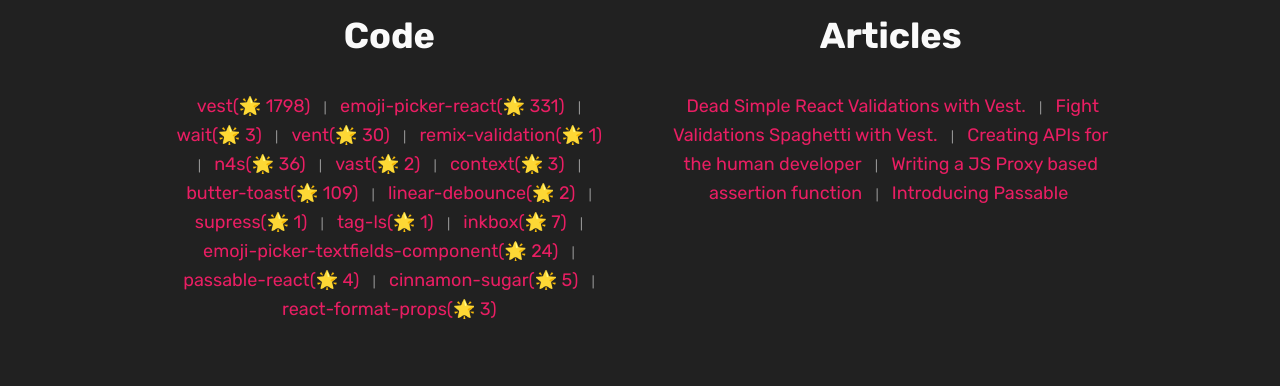
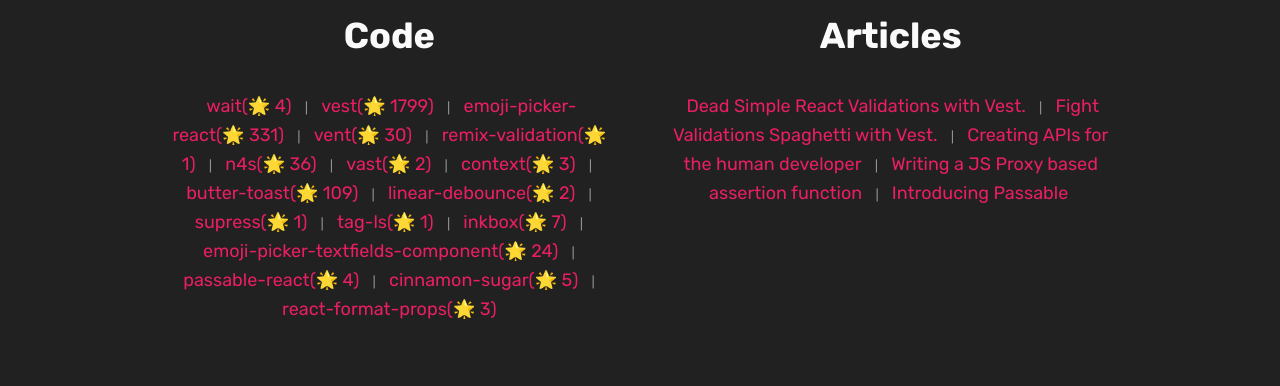
Before and after one commit to ealush/ealush.github.io, a website: page index.html in a window 1280 px wide. Shown: the part 714-1100 px from the top of the page. Drawn offline with Linux system fonts and the light colour scheme; a script that the page names is missing.

Commit message:
oops, forgot to add the file

```diff
--- a/index.html
+++ b/index.html
@@ -24,11 +24,11 @@
             <h2 class="center">Code</h2>
             <ul class="center links">
             <li>
-                  <a href="https://github.com/ealush/vest" target="_blank" rel="noopener noreferrer">vest(🌟 1798)</a>
+                  <a href="https://github.com/ealush/wait" target="_blank" rel="noopener noreferrer">wait(🌟 4)</a>
+              </li><li>
+                  <a href="https://github.com/ealush/vest" target="_blank" rel="noopener noreferrer">vest(🌟 1799)</a>
               </li><li>
                   <a href="https://github.com/ealush/emoji-picker-react" target="_blank" rel="noopener noreferrer">emoji-picker-react(🌟 331)</a>
-              </li><li>
-                  <a href="https://github.com/ealush/wait" target="_blank" rel="noopener noreferrer">wait(🌟 3)</a>
               </li><li>
                   <a href="https://github.com/ealush/vent" target="_blank" rel="noopener noreferrer">vent(🌟 30)</a>
               </li><li>
```
